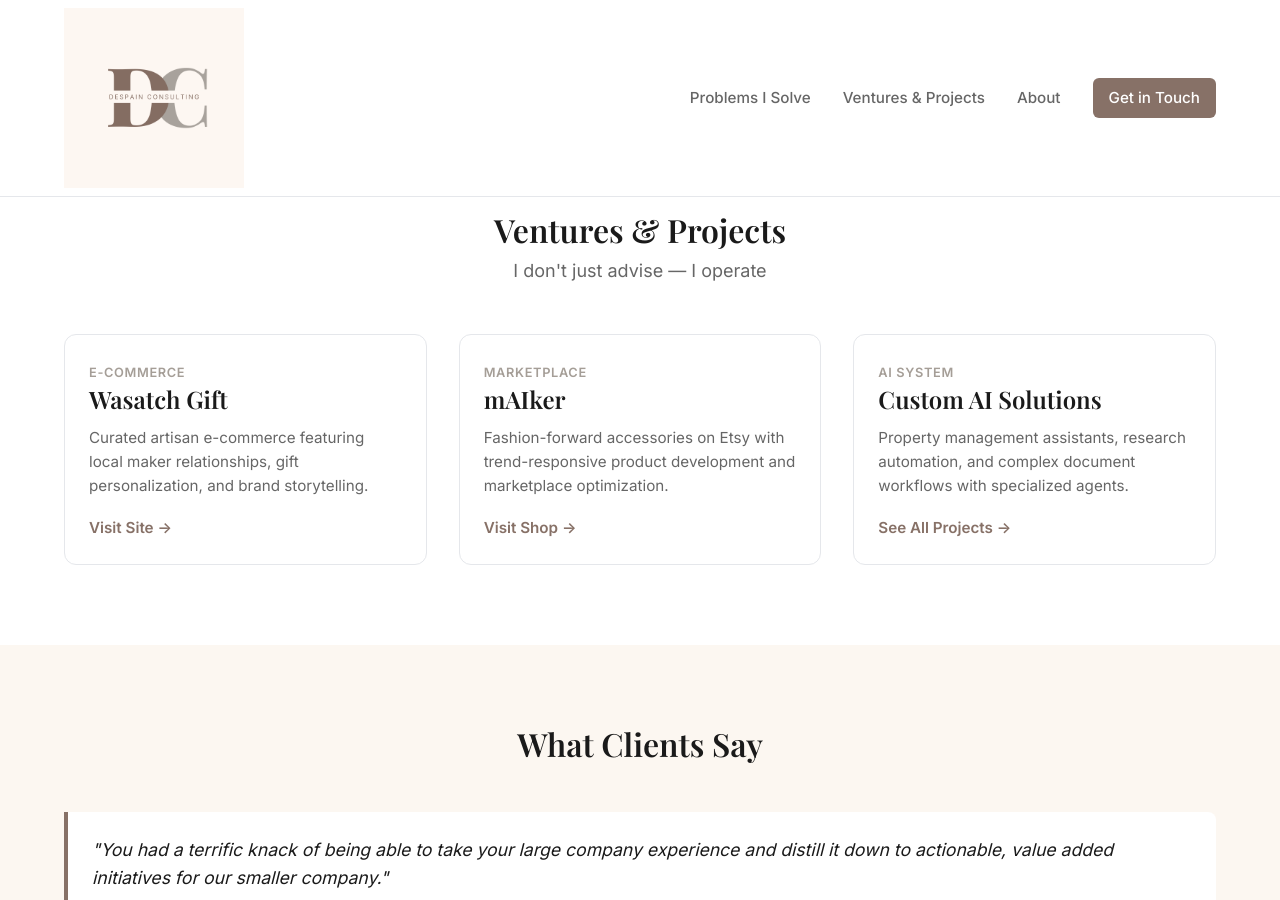
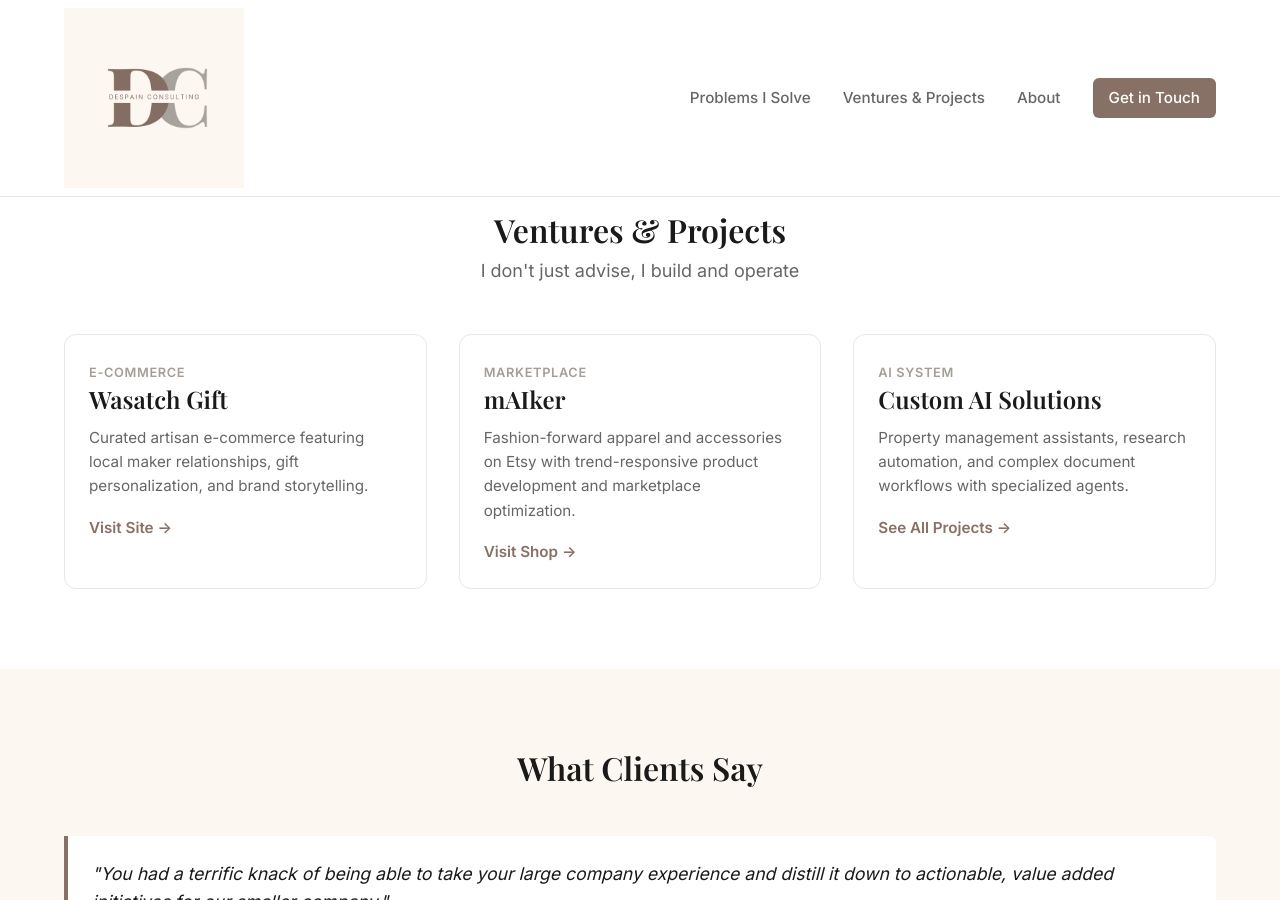
Before and after one commit to adespain70-ui/despain-consulting-site, a Jekyll site: the page built from index.md, in a window 1280 px wide and 900 px high, scrolled down 1478 px. Built offline with Jekyll 4.4.1, drawn with Linux system fonts in a browser that asks for light colours; some of the changed text lies outside the part shown.

Commit message:
Update copy: remove em dashes, add 'build and operate', mAIker apparel

```diff
--- a/index.md
+++ b/index.md
@@ -2,7 +2,7 @@
 layout: home
 title: Home
 headline: You have processes that are slower, messier, and more expensive than they should be.
-subheadline: I help businesses remove the friction that's costing them time and money — using AI-powered systems that actually fit how you work.
+subheadline: I help businesses remove the friction that's costing them time and money, using AI-powered systems that actually fit how you work.
 cta_text: Let's Talk
 cta_link: /contact
 ---
@@ -41,7 +41,7 @@ cta_link: /contact
   <div class="container">
     <div class="section-header">
       <h2>Ventures & Projects</h2>
-      <p>I don't just advise — I operate</p>
+      <p>I don't just advise, I build and operate</p>
     </div>
     <div class="ventures-grid">
       <div class="venture-card">
@@ -56,7 +56,7 @@ cta_link: /contact
         <div class="venture-card-content">
           <span class="venture-type">Marketplace</span>
           <h3>mAIker</h3>
-          <p>Fashion-forward accessories on Etsy with trend-responsive product development and marketplace optimization.</p>
+          <p>Fashion-forward apparel and accessories on Etsy with trend-responsive product development and marketplace optimization.</p>
           <a href="https://maikerco.etsy.com" class="card-link" target="_blank" rel="noopener">Visit Shop &rarr;</a>
         </div>
       </div>
```
Also changed, not shown: ventures.md (+2 -2 lines).
